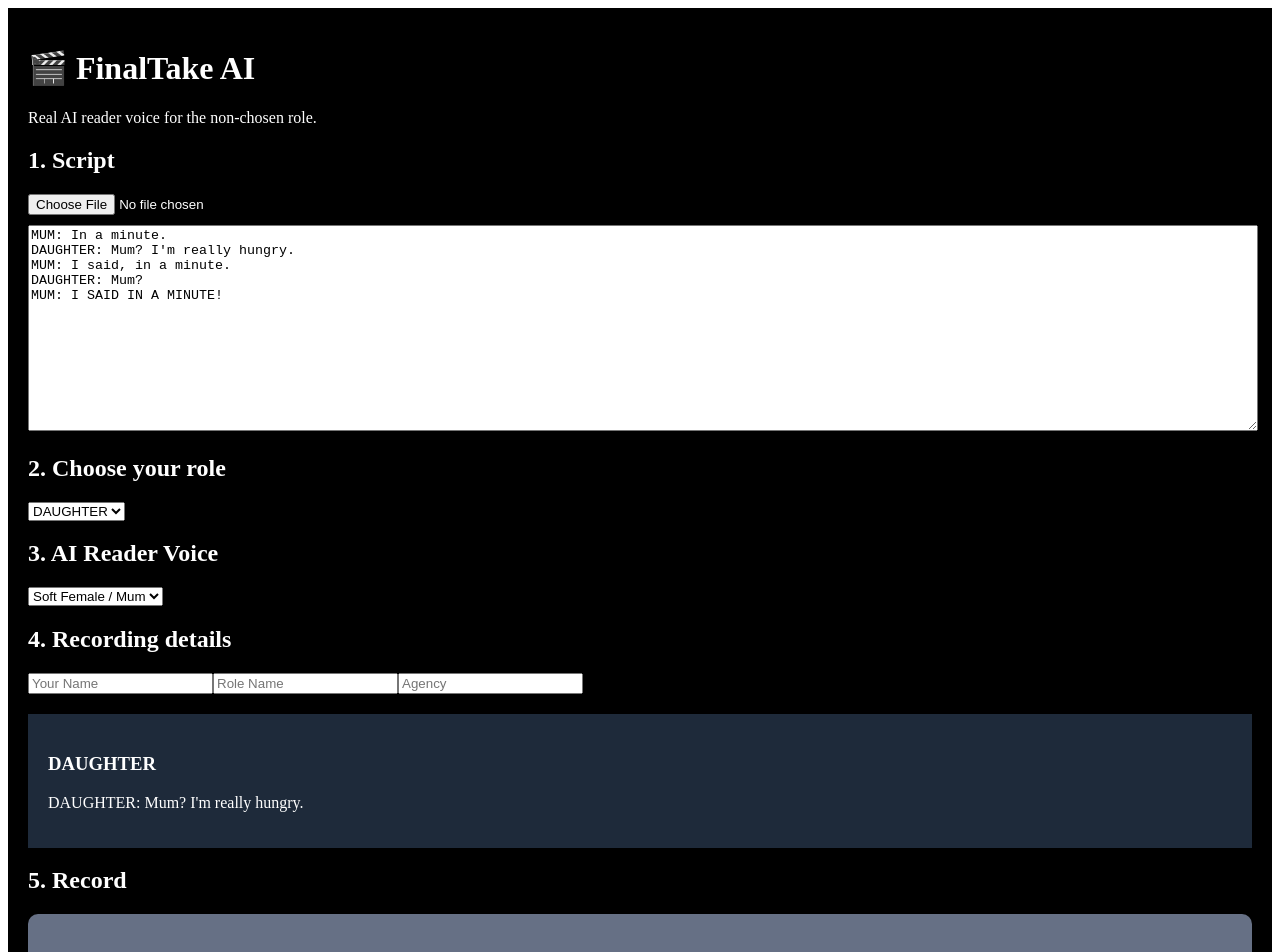
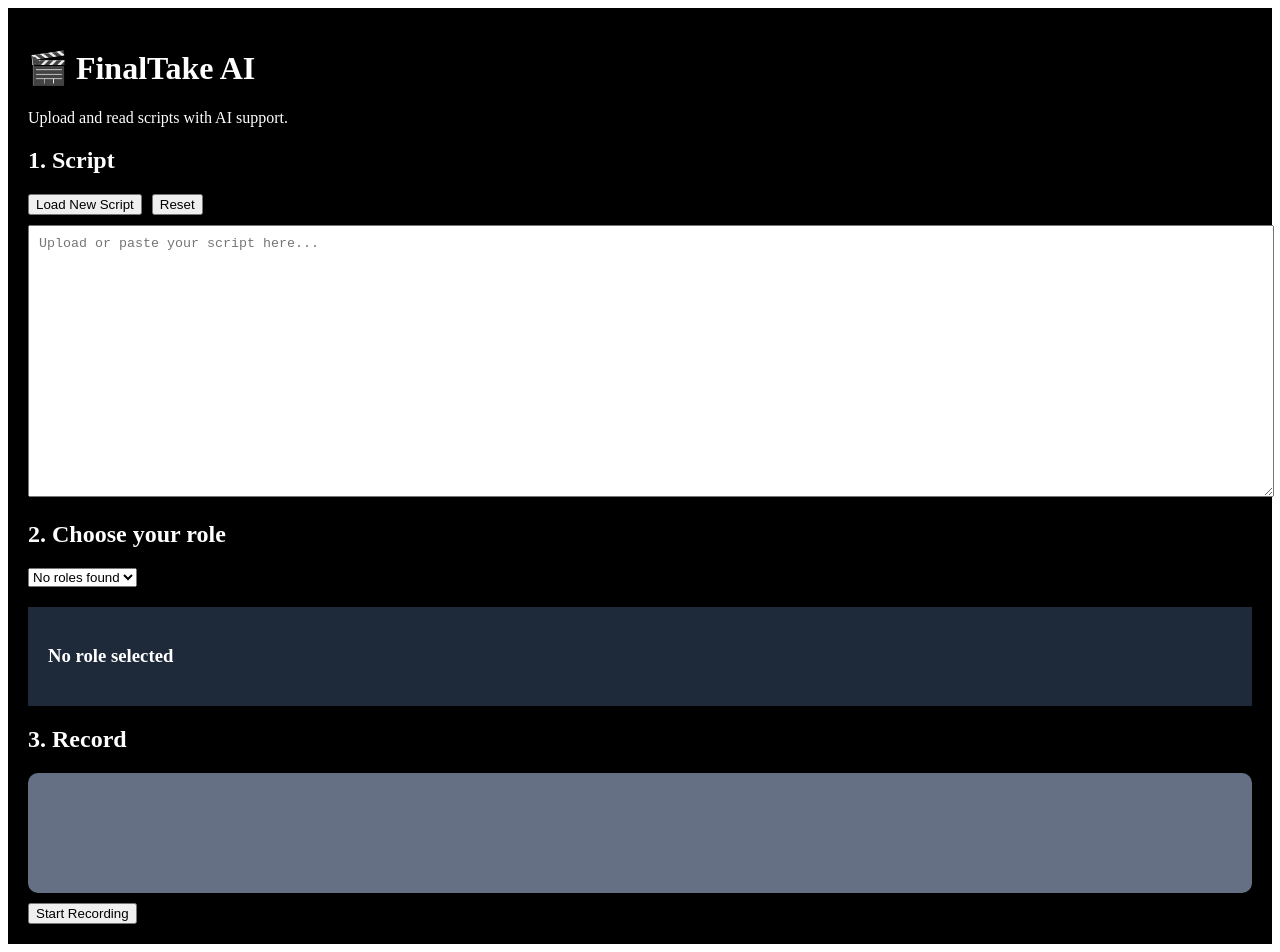
Before and after one commit to nelyivanova-maker/finaltake-ai, a Next.js app: page / in a window 1280 px wide. Shown: the top 952 px of the page. Built offline with nearby package versions, Linux system fonts and the light colour scheme.

Commit message:
Update page.tsx

```diff
--- a/app/page.tsx
+++ b/app/page.tsx
@@ -1,6 +1,6 @@
 "use client";
 
-import { useState } from "react";
+import { useState, useEffect } from "react";
 
 function extractRoles(text: string) {
   const matches = text.match(/^([A-Z][A-Z0-9 '’-]{1,40}):/gm) || [];
@@ -10,15 +10,27 @@
 }
 
 export default function Page() {
-  const defaultScript = `MUM: In a minute.
-DAUGHTER: Mum? I'm really hungry.
-MUM: I said, in a minute.
-DAUGHTER: Mum?
-MUM: I SAID IN A MINUTE!`;
+  const [script, setScript] = useState("");
+  const [roles, setRoles] = useState<string[]>([]);
+  const [role, setRole] = useState("");
 
-  const [script, setScript] = useState(defaultScript);
-  const [roles, setRoles] = useState<string[]>(extractRoles(defaultScript));
-  const [role, setRole] = useState("DAUGHTER");
+  // Load saved script on start
+  useEffect(() => {
+    const saved = localStorage.getItem("script");
+    if (saved) {
+      const newRoles = extractRoles(saved);
+      setScript(saved);
+      setRoles(newRoles);
+      setRole(newRoles[0] || "");
+    }
+  }, []);
+
+  // Save script whenever it changes
+  useEffect(() => {
+    if (script) {
+      localStorage.setItem("script", script);
+    }
+  }, [script]);
 
   async function handleFile(e: React.ChangeEvent<HTMLInputElement>) {
     const file = e.target.files?.[0];
@@ -50,16 +62,42 @@
   return (
     <main style={{ background: "#000", color: "#fff", padding: "20px" }}>
       <h1>🎬 FinalTake AI</h1>
-      <p>Real AI reader voice for the non-chosen role.</p>
+      <p>Upload and read scripts with AI support.</p>
 
+      {/* 1. SCRIPT */}
       <h2>1. Script</h2>
 
+      {/* Hidden file input */}
       <input
+        id="fileInput"
         type="file"
         accept=".txt,.pdf,.doc,.docx"
+        style={{ display: "none" }}
         onChange={handleFile}
       />
 
+      {/* Buttons */}
+      <div style={{ marginBottom: "10px" }}>
+        <button
+          onClick={() => document.getElementById("fileInput")?.click()}
+          style={{ marginRight: "10px" }}
+        >
+          Load New Script
+        </button>
+
+        <button
+          onClick={() => {
+            localStorage.removeItem("script");
+            setScript("");
+            setRoles([]);
+            setRole("");
+          }}
+        >
+          Reset
+        </button>
+      </div>
+
+      {/* Script box */}
       <textarea
         value={script}
         onChange={(e) => {
@@ -75,12 +113,14 @@
         }}
         style={{
           width: "100%",
-          height: "200px",
-          marginTop: "10px",
+          height: "250px",
           color: "#000",
+          padding: "10px",
         }}
+        placeholder="Upload or paste your script here..."
       />
 
+      {/* 2. ROLE */}
       <h2>2. Choose your role</h2>
 
       <select value={role} onChange={(e) => setRole(e.target.value)}>
@@ -95,24 +135,31 @@
         )}
       </select>
 
-      <h2>3. AI Reader Voice</h2>
-      <select>
-        <option>Soft Female / Mum</option>
-        <option>Neutral</option>
-      </select>
-
-      <h2>4. Recording details</h2>
-      <input placeholder="Your Name" />
-      <input placeholder="Role Name" />
-      <input placeholder="Agency" />
-
-      <div style={{ background: "#1e2a3a", padding: "20px", marginTop: "20px" }}>
+      {/* Preview */}
+      <div
+        style={{
+          background: "#1e2a3a",
+          padding: "20px",
+          marginTop: "20px",
+        }}
+      >
         <h3>{role || "No role selected"}</h3>
-        <p>{script.split("\n").find((line) => line.startsWith(role + ":")) || ""}</p>
+        <p>
+          {script
+            .split("\n")
+            .find((line) => line.startsWith(role + ":")) || ""}
+        </p>
       </div>
 
-      <h2>5. Record</h2>
-      <div style={{ background: "#667085", height: "120px", borderRadius: "10px" }} />
+      {/* Record placeholder */}
+      <h2>3. Record</h2>
+      <div
+        style={{
+          background: "#667085",
+          height: "120px",
+          borderRadius: "10px",
+        }}
+      />
 
       <button style={{ marginTop: "10px" }}>Start Recording</button>
     </main>
```
